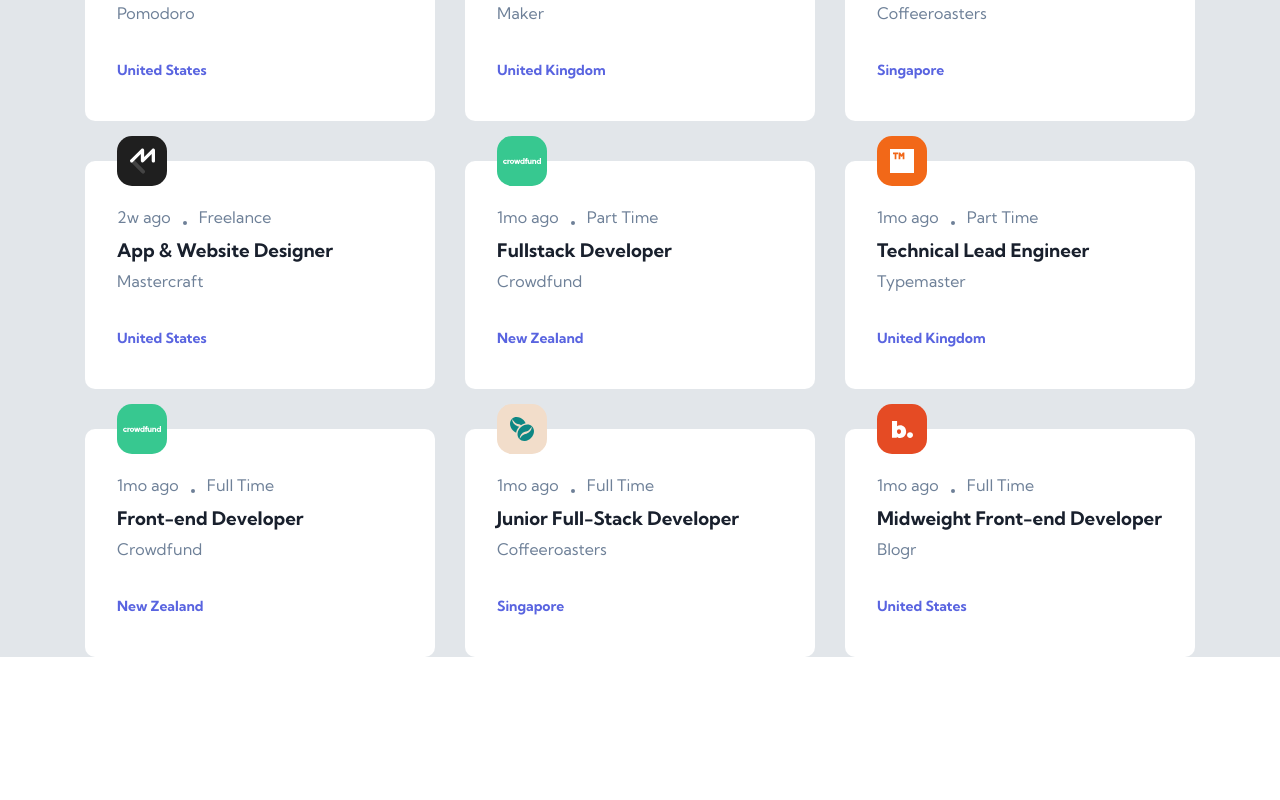
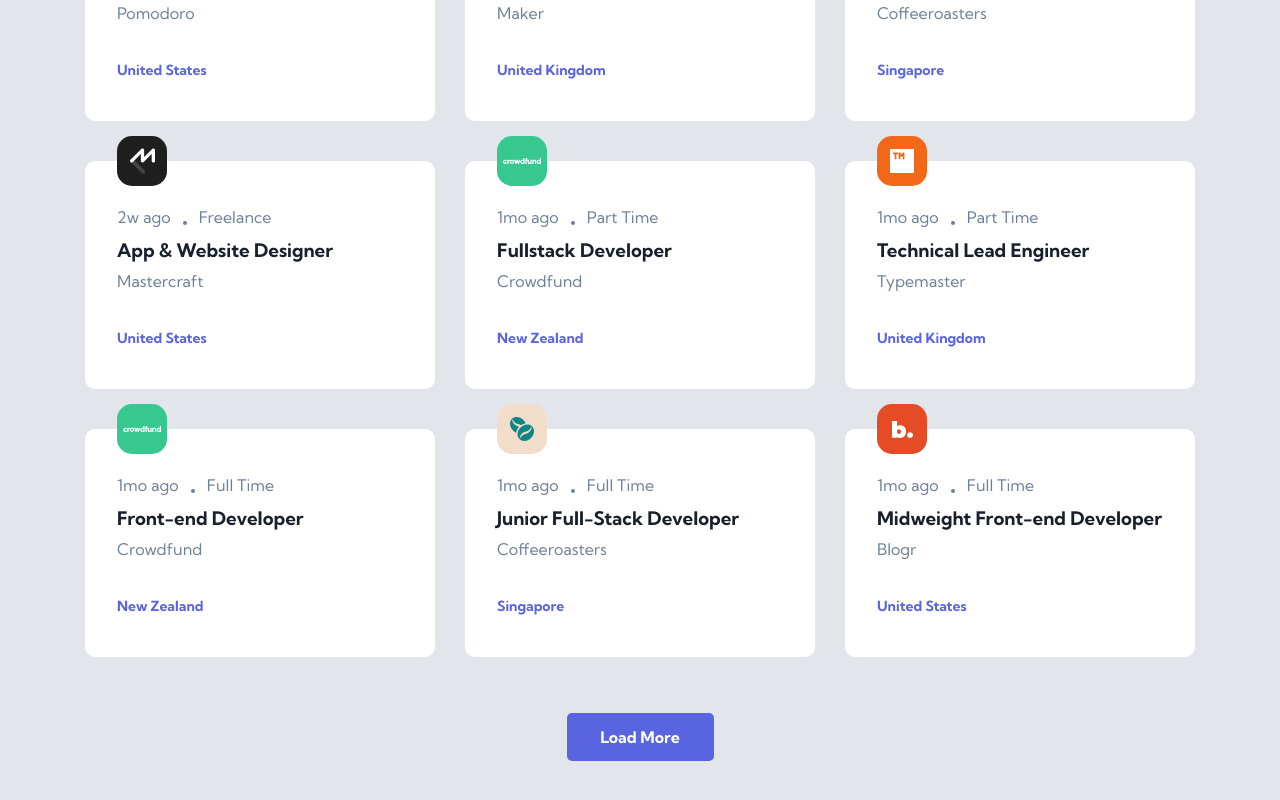
Before and after one commit to Erdemoz1980/Devjobs-App, a React (Create React App) app in the folder frontend/: page / in a window 1280 px wide. Shown: the part 948-1748 px from the top of the page. Before the commit the page ends 1605 px from the top, so only its background shows below. Built offline with nearby package versions, Linux system fonts and the light colour scheme; the HTML template or start-up script is replaced by a standard one.

Commit message:
hover states styling

```diff
--- a/frontend/src/components/JobCard.tsx
+++ b/frontend/src/components/JobCard.tsx
@@ -1,4 +1,4 @@
-import React, {useContext, useReducer} from 'react';
+import React, { useContext } from 'react';
 import { Link } from 'react-router-dom';
 import { Job } from '../models/models';
 import { GlobalContext} from '../context/GlobalState';
@@ -12,9 +12,8 @@
   const { isDarkTheme } = useContext(GlobalContext);
 
   return (
-    <Link to={`/jobdetails/${id}`}>
+
     <section className={`job-card-wrapper ${isDarkTheme ? 'dark-theme' : ''}`}>
-
       <header className="logo-wrapper" style={{ background: `${logoBackground}` }}>
         <img src={logo} alt="Company Logo" />
       </header>
@@ -24,9 +23,11 @@
           <p>{postedAt}</p><p className='job-meta-separator'></p><p>{contract}</p>
         </section>
 
+        <Link to={`/jobdetails/${id}`}>
         <section className='job-position-wrapper'>
           <h3>{position}</h3>
-        </section>
+          </section>
+          </Link>
 
         <section className='company-wrapper'>
           <p>{company}</p>
@@ -37,8 +38,7 @@
         </section>
       </div>
 
-      </section>
-      </Link>
+    </section>
   )
 };
 
--- a/frontend/src/design-system.css
+++ b/frontend/src/design-system.css
@@ -27,7 +27,7 @@
   --ffMain:'Kumbh Sans', sans-serif;
 
   /*Transitions*/
-  --trMain:0.1s ease-in-out;
+  --trMain:0.15s ease-in-out;
   --trTheme:0.25s ease-in-out;
 
   /*Misc*/
@@ -140,6 +140,11 @@
 .btn-dark-violet{
 background: var(--clrViolet);
 color:#fff;
+transition: all var(--trMain);
+}
+
+.btn-dark-violet:hover{
+  background: var(--clrLightViolet);
 }
 
 .btn-1 {
--- a/frontend/src/index.css
+++ b/frontend/src/index.css
@@ -19,6 +19,7 @@
 .main-page-wrapper{
 background-color: var(--clrLightGrey);
 transition: background var(--trTheme);
+padding-bottom: 104px;
 }
 
 /*Main Page Dark Theme*/
@@ -77,6 +78,10 @@
  transform: translateY(-50%);
  left: 5px;
  transition: all 0.15s ease-in-out
+}
+
+.switchbox-wrapper label:hover::after{
+  background: var(--clrLightViolet);
 }
 
 /*Move the pseudo element when the checkbox is checked*/
@@ -217,18 +222,28 @@
   margin-top: 225px;
 }
 
+/*Load More Button*/
+.load-more{
+display: block;
+margin: 56px auto 0px auto;
+}
+
 .job-card-wrapper{
   position: relative;
   background: #fff;
   width: 350px;
   height: 228px;
   border-radius: 10px;
-  cursor: pointer;
   transition: background var(--trTheme);
 }
 
 .job-position-wrapper h3{
   transition:color var(--trTheme)
+}
+
+.job-position-wrapper h3:hover{
+  color:var(--clrDarkGrey);
+  transition: var(--trMain);
 }
 
 /*Dark Theme*/
@@ -372,7 +387,12 @@
   background: var(--clrVeryDarkBlue);
 }
 
-.job-details-wrapper.dark-theme .job-position-wrapper h1{
+.job-details-wrapper.dark-theme  h1,
+.job-deteails-wrapper.dark-theme h3 {
+  color:#fff;
+}
+
+.job-details-wrapper h3{
   color:#fff;
 }
 
--- a/frontend/src/pages/MainPage.tsx
+++ b/frontend/src/pages/MainPage.tsx
@@ -10,6 +10,7 @@
     <main className={`main-page-wrapper ${isDarkTheme ? 'dark-theme' : ''}`}>
       <SearchBar />
       <JobCardsPage />
+      <button className="btn btn-large btn-dark-violet load-more">Load More</button>
     </main>
   )
 }
```
